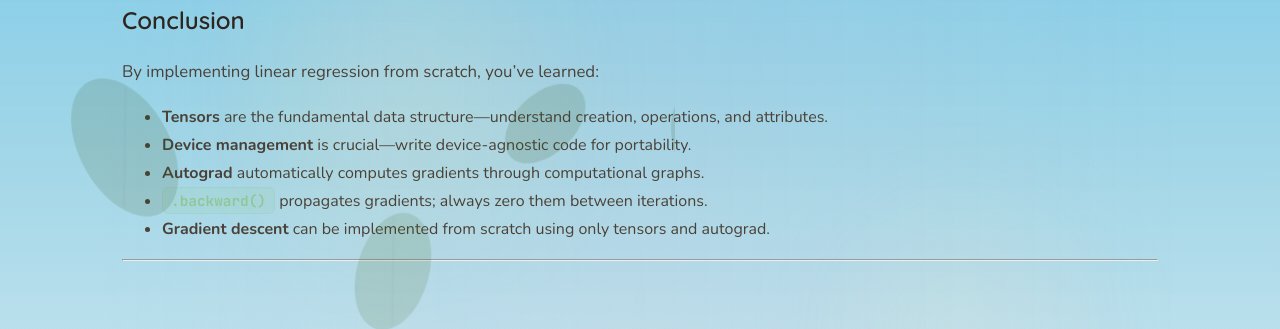
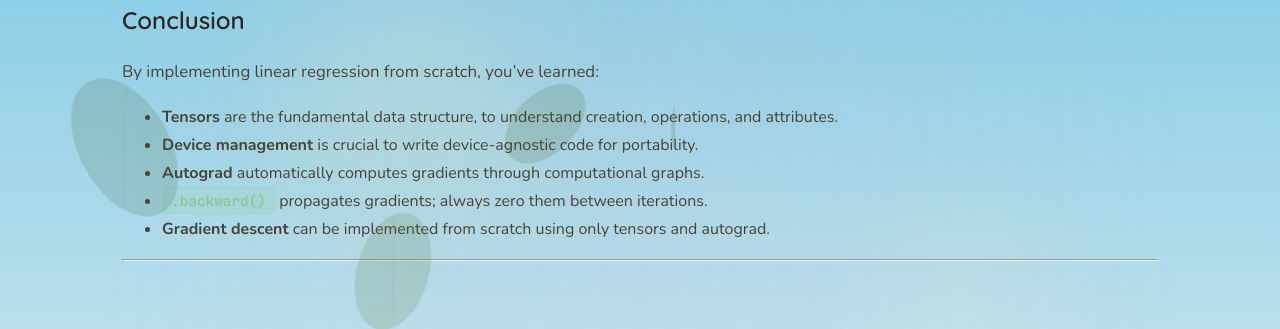
Before and after one commit to mayank1101/mayank1101.github.io, a Jekyll site: the page built from _posts/2025-12-15-pytorch-foundation-part1.md, in a window 1280 px wide and 900 px high, scrolled down 18802 px. Shown: the part 154-483 px from the top of the window. Built offline with Jekyll 4.4.1, drawn with Linux system fonts in a browser that asks for light colours.

Commit message:
fix typo in article

```diff
--- a/_posts/2025-12-15-pytorch-foundation-part1.md
+++ b/_posts/2025-12-15-pytorch-foundation-part1.md
@@ -676,8 +676,8 @@ This pattern forms the foundation of ALL deep learning training in PyTorch.
 
 By implementing linear regression from scratch, you've learned:
 
-- **Tensors** are the fundamental data structure—understand creation, operations, and attributes.
-- **Device management** is crucial—write device-agnostic code for portability.
+- **Tensors** are the fundamental data structure, to understand creation, operations, and attributes.
+- **Device management** is crucial to write device-agnostic code for portability.
 - **Autograd** automatically computes gradients through computational graphs.
 - **`.backward()`** propagates gradients; always zero them between iterations.
 - **Gradient descent** can be implemented from scratch using only tensors and autograd.
```
